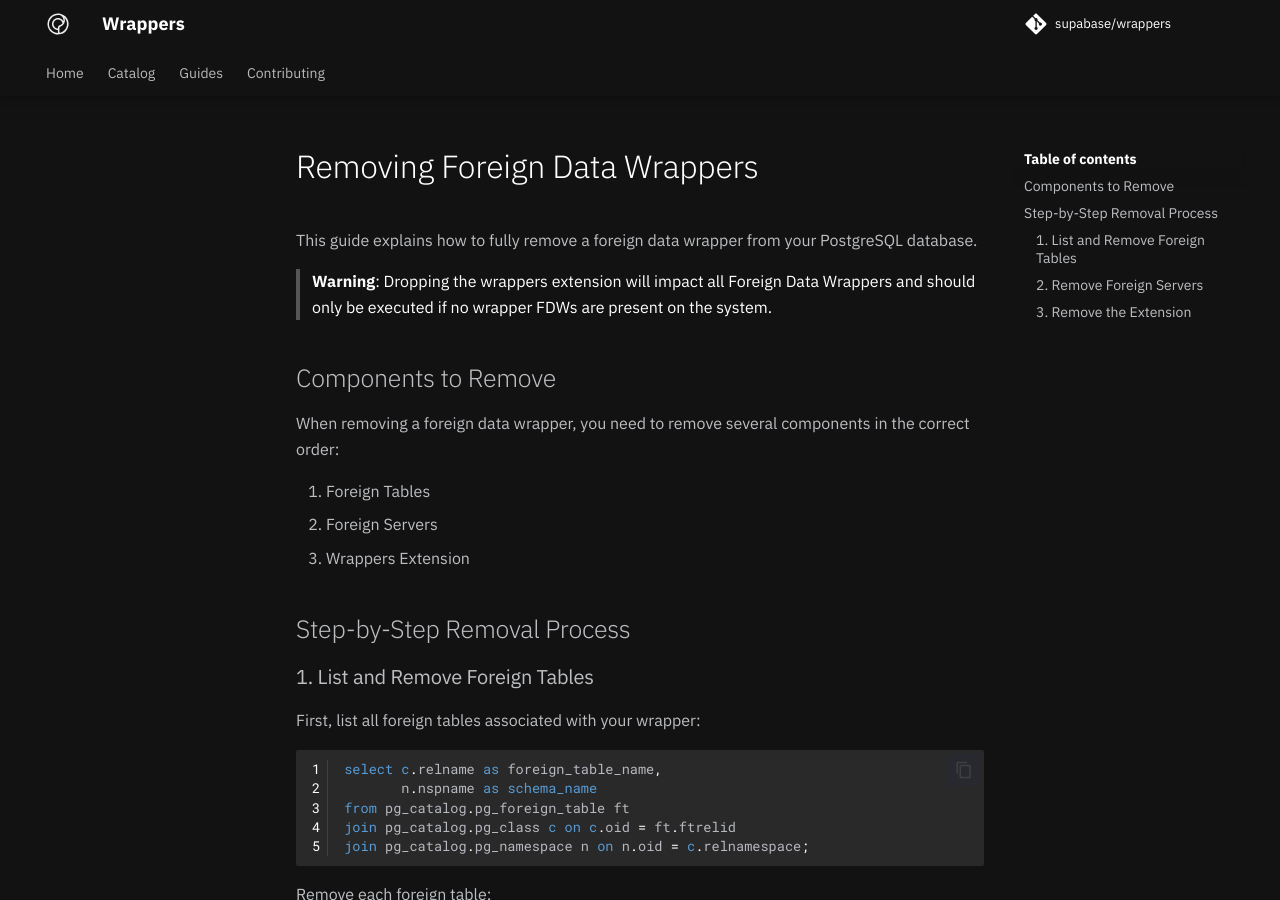
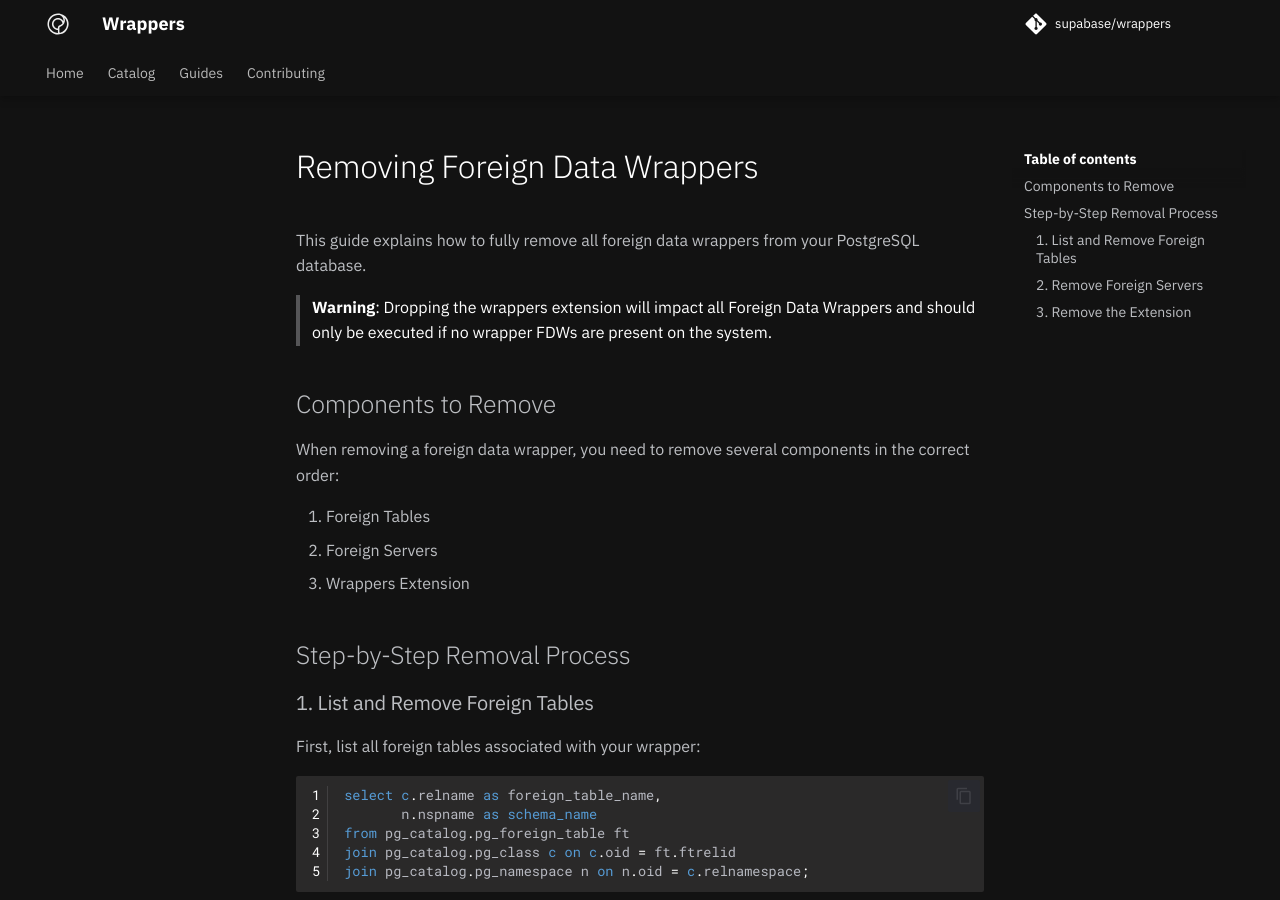
Before and after one commit to supabase/wrappers, an MkDocs documentation site: the page built from docs/guides/removing-wrappers.md, in a window 1280 px wide and 900 px high. Built offline with MkDocs 1.6.1 and Material for MkDocs 9.7.7, drawn with Linux system fonts in a browser that asks for light colours; comment, search, counter and statistics services are not loaded.

Commit message:
Update docs/guides/removing-wrappers.md

```diff
--- a/docs/guides/removing-wrappers.md
+++ b/docs/guides/removing-wrappers.md
@@ -1,6 +1,6 @@
 # Removing Foreign Data Wrappers
 
-This guide explains how to fully remove a foreign data wrapper from your PostgreSQL database.
+This guide explains how to fully remove all foreign data wrappers from your PostgreSQL database.
 
 > **Warning**: Dropping the wrappers extension will impact all Foreign Data Wrappers and should only be executed if no wrapper FDWs are present on the system.
 
```
